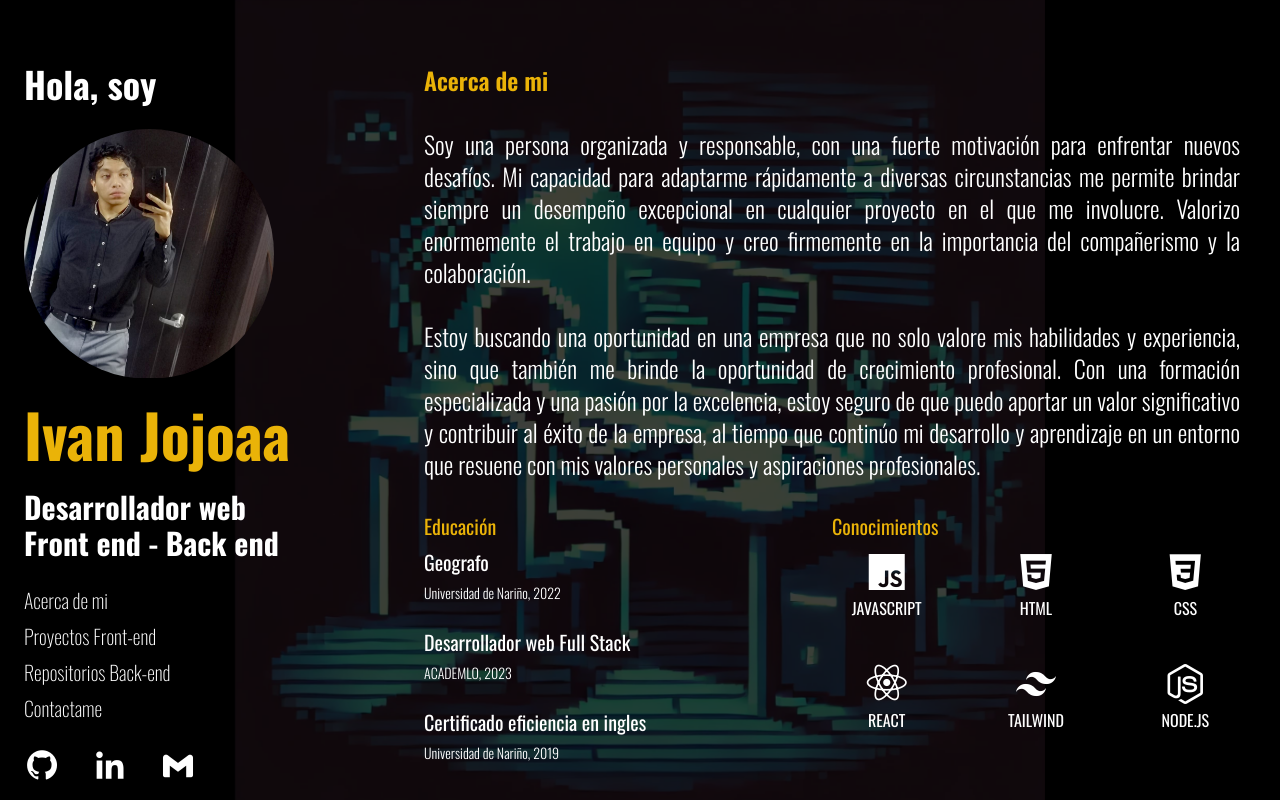
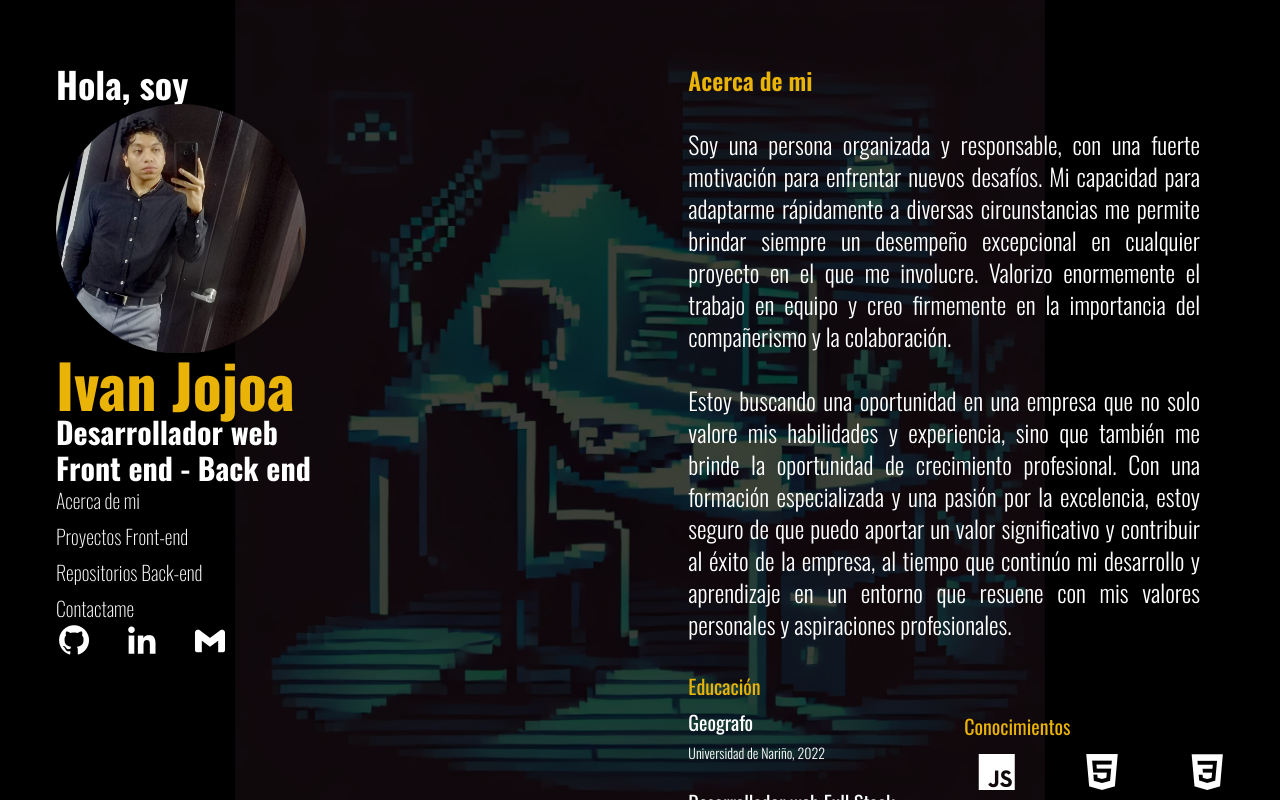
Before and after one commit to pinzaivan/portfolio, a React (Vite) app: page / in a window 1280 px wide. Both pictures are taken after a click on the button "Acerca de mi". Shown: the top 800 px of the page. Built offline with nearby package versions, Linux system fonts and the light colour scheme.

Commit message:
fixed all resposive

```diff
--- a/src/components/Home/AboutMe.jsx
+++ b/src/components/Home/AboutMe.jsx
@@ -45,16 +45,16 @@ export const AboutMe = () => {
   }, [Visible]);
 
   return (
-    <main className="flex gap-10 pt-10">
-      <section className="text-xl grid left-6 w-[30%] h-[90%] gap-6 fixed">
+    <main className="flex flex-col gap-10 w-full md:flex-row pt-10 ">
+      <section className="text-xl w-full px-4 md:w-[30%] md:h-screen md:sticky md:top-0">
         <h2 className='text-4xl font-bold font-["Oswald",_sans-serif;]'>
           Hola, soy
         </h2>
-        <div className="w-[250px] h-[250px] overflow-hidden rounded-[50%]">
+        <div className="hidden md:block w-[250px] h-[250px] overflow-hidden rounded-[50%]">
           <img src="/images/foto.jpg" alt="" />
         </div>
         <h1 className='text-principal text-6xl font-bold font-["Oswald",_sans-serif;]'>
-          Ivan Jojoaa
+          Ivan Jojoa
         </h1>
         <h2 className="text-3xl font-bold">
           Desarrollador web <br /> Front end - Back end
@@ -103,7 +103,7 @@ export const AboutMe = () => {
         </ul>
       </section>
       <section
-        className={`w-full relative transition-opacity duration-200 ${animationClass}`}
+        className={`relative w-full md:w-[70%] transition-opacity duration-200 ${animationClass}`}
       >
         {content}
       </section>
--- a/src/components/Home/Backend.jsx
+++ b/src/components/Home/Backend.jsx
@@ -2,11 +2,11 @@ import React from 'react';
 
 export const Backend = () => {
   return (
-    <main class="ml-32">
+    <main class="ml-3absolute md:left-[32%]">
       <h1 class="class= text-yellow-500 font-semibold text-2xl mb-8">
         Proyectos Back end
       </h1>
-      <section class="grid grid-cols-3 gap-20 ">
+      <section class="h-full grid grid-cols-1 lg:grid-cols-2 gap-10">
         <div class="h-[450px] w-[300px] border-t border-b border-dotted border-white p-3 flex flex-col items-center gap-1 hover:bg-black text-justify">
           <h2 class="pb-2 text-xl text-center">BANK</h2>
           <p class="pt-3 font-light">
--- a/src/components/Home/Contact.jsx
+++ b/src/components/Home/Contact.jsx
@@ -55,16 +55,13 @@ export const Contact = () => {
           Contactame
         </h1>
 
-        {/* Mostrar mensaje de éxito */}
         {sent && (
           <div className="text-green-500 mb-4">¡Mensaje enviado con éxito!</div>
         )}
 
-        {/* Mostrar mensaje de error */}
         {error && <div className="text-red-500 mb-4">{error}</div>}
 
         <form onSubmit={handleSubmit} className="flex flex-col gap-4">
-          {/* Campo de Nombre */}
           <div>
             <label
               htmlFor="name"
@@ -84,7 +81,6 @@ export const Contact = () => {
             />
           </div>
 
-          {/* Campo de Correo Electrónico */}
           <div>
             <label
               htmlFor="email"
@@ -104,7 +100,6 @@ export const Contact = () => {
             />
           </div>
 
-          {/* Campo de Mensaje */}
           <div>
             <label
               htmlFor="message"
@@ -124,7 +119,6 @@ export const Contact = () => {
             ></textarea>
           </div>
 
-          {/* Botón de Enviar */}
           <button
             type="submit"
             className={`bg-gray-500 text-white py-2 px-4 rounded hover:bg-principal mb-20 ${
--- a/src/components/Home/Presentation.jsx
+++ b/src/components/Home/Presentation.jsx
@@ -3,9 +3,9 @@ import React from 'react';
 export const Presentation = () => {
   return (
     <main>
-      <section className="absolute left-[32%] text-justify">
+      <section className="absolute text-justify md:left-[32%]">
         <h2 className="text-yellow-500 font-semibold text-2xl">Acerca de mi</h2>
-        <p className="font-light text-2xl max-w-4xl ">
+        <p className="font-light md:text-2xl max-w-4xl mr-10">
           <br></br>
           Soy una persona organizada y responsable, con una fuerte motivación
           para enfrentar nuevos desafíos. Mi capacidad para adaptarme
@@ -23,7 +23,7 @@ export const Presentation = () => {
           valores personales y aspiraciones profesionales.<br></br>
           <br></br>
         </p>
-        <div className="grid grid-cols-2 pb-10">
+        <div className="grid md:grid-cols-2 pb-10 ">
           <ul>
             <h3 className="text-yellow-500 text-xl pb-2">Educación</h3>
             <li className="text-xl">
@@ -45,7 +45,7 @@ export const Presentation = () => {
               </span>
             </li>
           </ul>
-          <div class="  ">
+          <div class="mt-10">
             <h3 class="text-yellow-500 text-xl pb-2">Conocimientos</h3>
             <ul class="grid grid-cols-3 gap-10">
               <li className="flex flex-col justify-center text-center">
--- a/src/components/Home/Projects.jsx
+++ b/src/components/Home/Projects.jsx
@@ -3,12 +3,12 @@ import { Contact } from './Contact';
 
 export const Projects = () => {
   return (
-    <main className="absolute left-[32%]">
+    <main className="w-full px-4 md:w-[100%] mx-auto">
       <h1 className="className= text-yellow-500 font-semibold text-2xl">
         Proyectos front end
       </h1>
       <br></br>
-      <section className="h-full grid grid-cols-2 gap-20">
+      <section className="grid h-full w-full-xl grid-cols-1 gap-10 xl:grid-cols-2">
         <div className="h-[630px] w-[400px] border-t border-b border-dotted border-white p-3 hover:bg-black">
           <h2 className="pb-2 text-xl text-center">INFOGALAX</h2>
           <div className="w-[375px] h-[350px] overflow-hidden">
```
